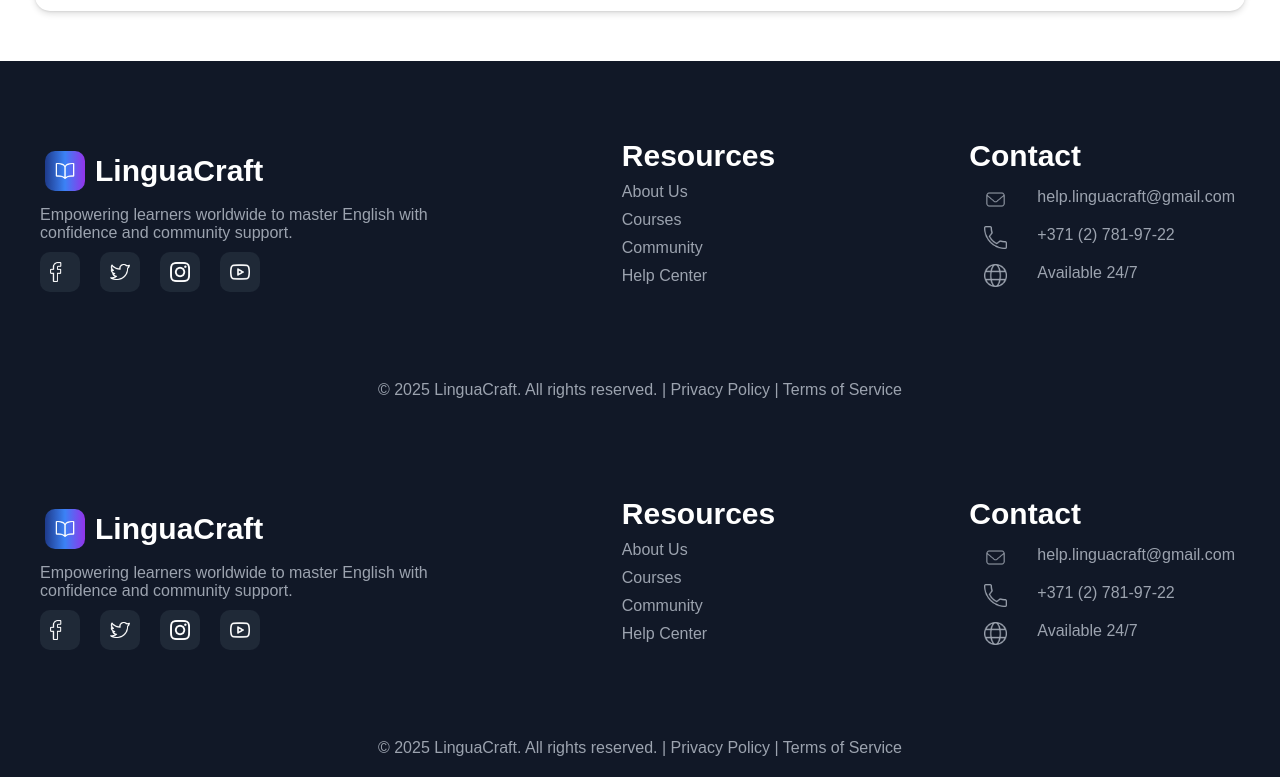
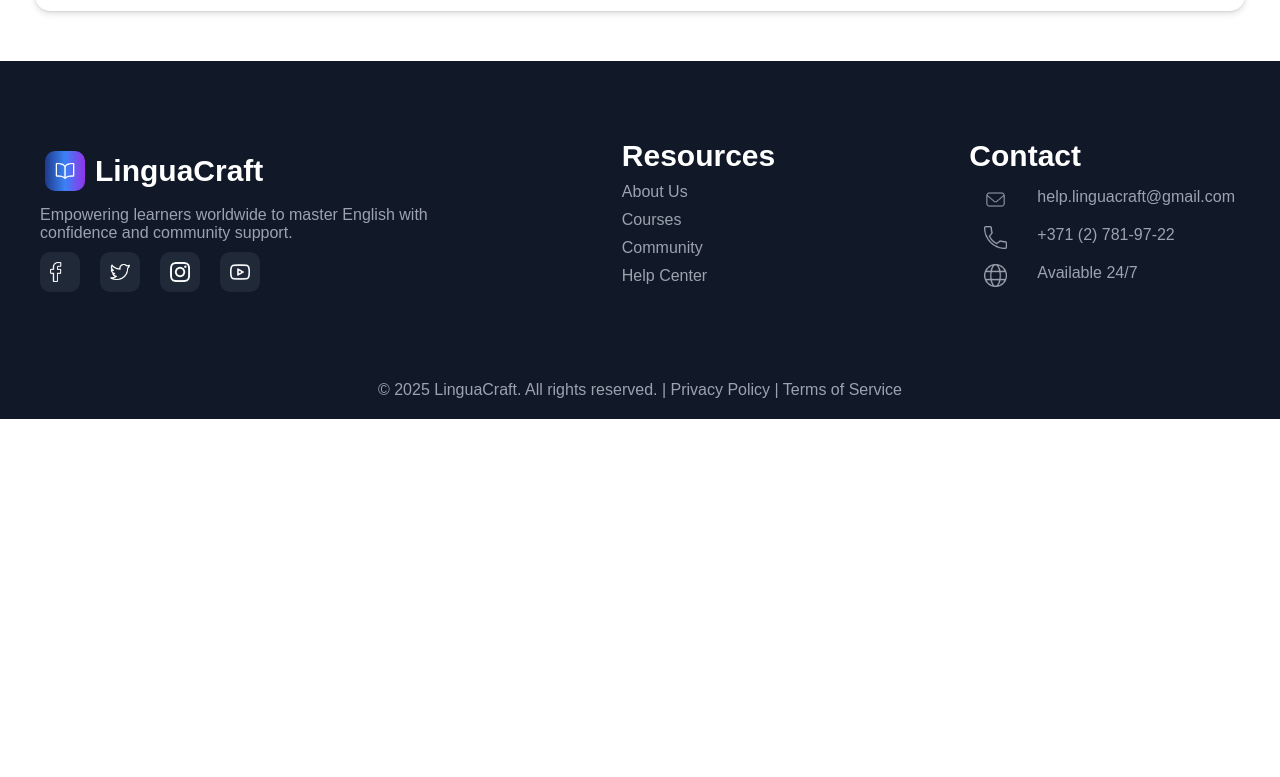
Before and after one commit to Muzaffarfullstack/linguacraft, a React (Vite) app: page /about in a window 1280 px wide. Shown: the part 2231-3008 px from the top of the page. After the commit the page ends 2650 px from the top, so only its background shows below. Built offline with nearby package versions, Linux system fonts and the light colour scheme.

Commit message:
buf fixed

```diff
--- a/src/components/Footer.jsx
+++ b/src/components/Footer.jsx
@@ -31,13 +31,13 @@ function Footer() {
               <Link to="/about">About Us</Link>
             </li>
             <li>
-              <Link>Courses</Link>
+              <Link to="/courses">Courses</Link>
             </li>
             <li>
-              <Link>Community</Link>
+              <Link to="/community">Community</Link>
             </li>
             <li>
-              <Link>Help Center</Link>
+              <Link to="/contact">Help Center</Link>
             </li>
           </ul>
         </div>
--- a/src/pages/ErrorPage.jsx
+++ b/src/pages/ErrorPage.jsx
@@ -34,7 +34,7 @@ function ErrorPage() {
                   </Link>
                 </div>
                 <div className="box">
-                  <Link className="box-link">
+                  <Link className="box-link" to="/courses">
                     <img src="/assets/open-book.png" alt="" />
                     <h5>Browse Courses</h5>
                     <p className="box-paragraph">
@@ -52,7 +52,7 @@ function ErrorPage() {
                   </Link>
                 </div>
                 <div className="box">
-                  <Link className="box-link">
+                  <Link className="box-link" to="/contact">
                     <img src="/assets/chat.png" alt="" />
                     <h5>Get Help</h5>
                     <p className="box-paragraph">
@@ -90,7 +90,7 @@ function ErrorPage() {
             It looks like the page you're looking for doesn't exist. Don't
             worry, even <br /> the best learners sometimes take a wrong turn!
           </p>
-          <Link className="btn back-home">
+          <Link className="btn back-home" to="/">
             <img src="assets/arrow-back.png" alt="logo" /> Back to Home
           </Link>
           <div className="action-container">
@@ -106,7 +106,7 @@ function ErrorPage() {
                 </Link>
               </div>
               <div className="box">
-                <Link className="box-link">
+                <Link className="box-link" to="/courses">
                   <img src="/assets/open-book.png" alt="" />
                   <h5>Browse Courses</h5>
                   <p className="box-paragraph">
@@ -115,7 +115,7 @@ function ErrorPage() {
                 </Link>
               </div>
               <div className="box">
-                <Link className="box-link">
+                <Link className="box-link" to="/community">
                   <img src="/assets/users.png" alt="" />
                   <h5>Join Community</h5>
                   <p className="box-paragraph">
@@ -124,7 +124,7 @@ function ErrorPage() {
                 </Link>
               </div>
               <div className="box">
-                <Link className="box-link">
+                <Link className="box-link" to="/contact">
                   <img src="../../public/assets/chat.png" alt="" />
                   <h5>Get Help</h5>
                   <p className="box-paragraph">
--- a/src/pages/Home.jsx
+++ b/src/pages/Home.jsx
@@ -1,6 +1,5 @@
 import Creator from "../components/Creator";
 import Feedback from "../components/Feedback";
-import Footer from "../components/Footer";
 import Learning from "../components/Learning";
 import LearningJourney from "../components/LearningJourney";
 import MasterEnglish from "../components/MasterEnglish";
@@ -29,7 +28,6 @@ function Home() {
       <Feedback />
       <Stats />
       <Reason />
-      <Footer />
     </div>
   );
 }
--- a/src/pages/about/About.jsx
+++ b/src/pages/about/About.jsx
@@ -2,7 +2,6 @@ import "../../index.css";
 import CoreValues from "./CoreValues";
 import Description from "./Description";
 import Mission from "./Mission";
-import Footer from "../../components/Footer";
 import Team from "./Team";
 import CallAction from "./CallAction";
 
@@ -14,7 +13,6 @@ function About() {
       <CoreValues />
       <Team />
       <CallAction />
-      <Footer />
     </section>
   );
 }
```
